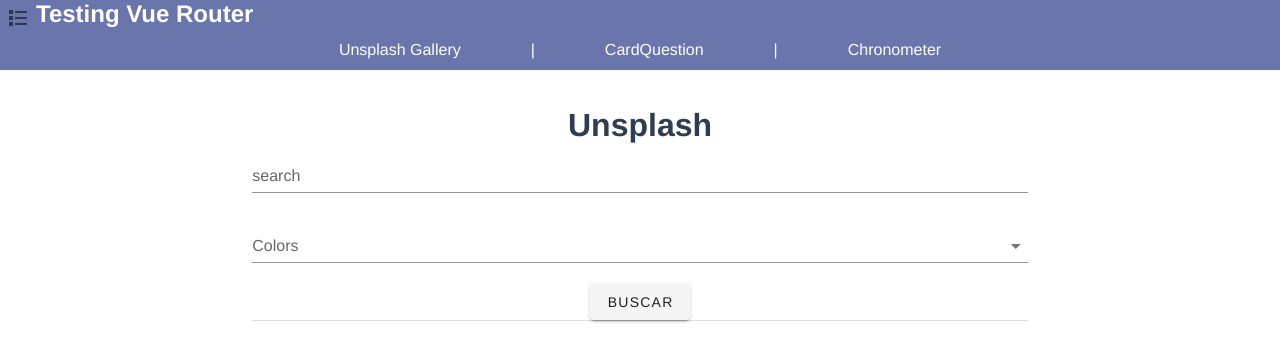
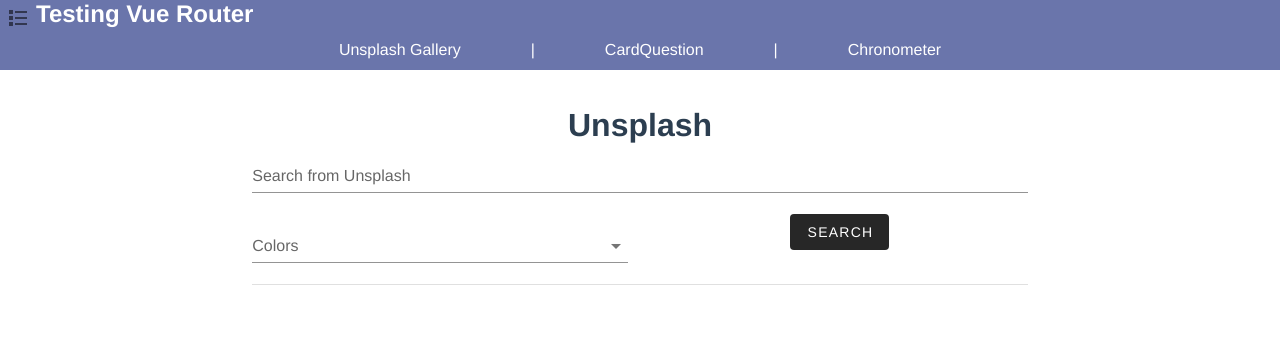
Before and after one commit to DANIELNAHUN/testing-router-vue, a Vue app: page / in a window 1280 px wide. Shown: the top 362 px of the page. Built offline with nearby package versions, Linux system fonts and the light colour scheme.

Commit message:
edit Unsplash viwe

```diff
--- a/src/views/UnsplashView.vue
+++ b/src/views/UnsplashView.vue
@@ -1,9 +1,24 @@
 <template>
   <div data-app class="container">
     <h1>Unsplash</h1>
-    <v-text-field v-model="searchQuery" label="search"></v-text-field>
-    <v-select v-model="colorSelected" :items="colors" label="Colors"></v-select>
-    <v-btn @click="getSearchedImages" color="danger">Buscar</v-btn>
+    <v-text-field v-model="searchQuery" label="Search from Unsplash"></v-text-field>
+    <v-row align="center">
+      <v-col
+        class="d-flex"
+        cols="12"
+        sm="6"
+      >
+        <v-select v-model="colorSelected" :items="colors" label="Colors"></v-select>
+      </v-col>
+      <v-col
+        class="d-flex"
+        cols="12"
+        sm="6"
+      >
+      <v-btn   dark @click="getSearchedImages" depressed >Search</v-btn>
+      </v-col>
+    </v-row>
+
     <v-divider></v-divider>
 
     <v-row>
@@ -85,7 +100,4 @@
 .container {
   max-width: 65%;
 }
-.v-input__control {
-  max-width: 50px;
-}
 </style>
```
